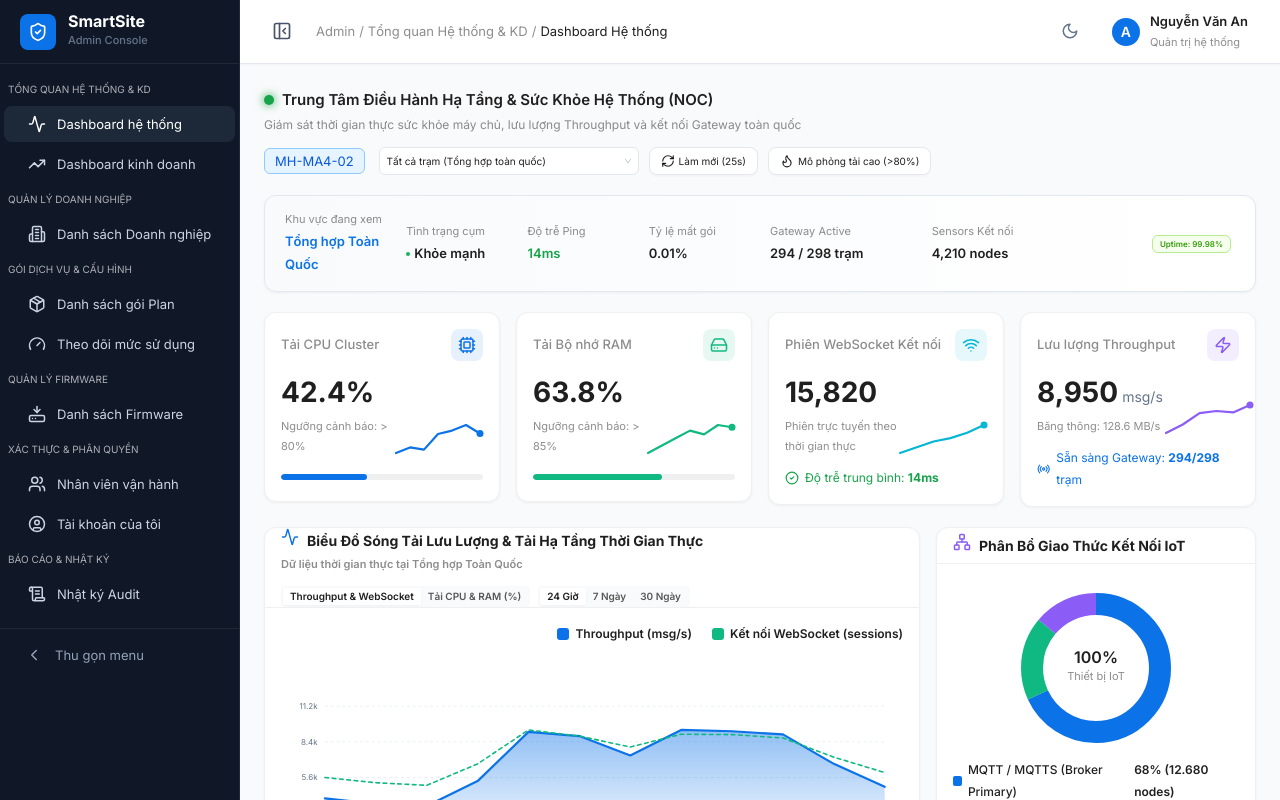
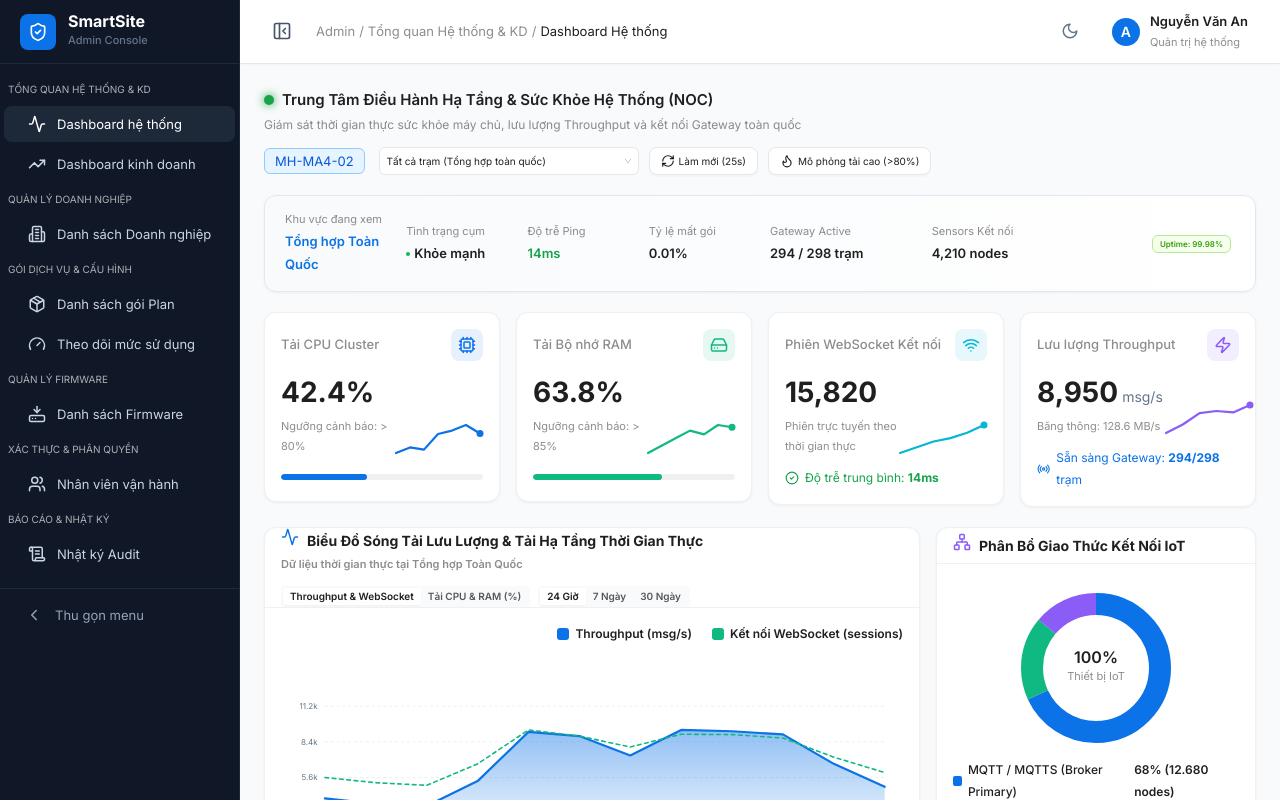
Before and after one commit to ruadepzai/Smartsite-IoT-Platform, a React (Vite) app: page /admin/dashboard/system in a window 1280 px wide. Shown: the top 800 px of the page. Built offline with nearby package versions, Linux system fonts and the light colour scheme; a web font is replaced by a local one.

Commit message:
style: polish AdminLayout padding

```diff
--- a/src/layouts/AdminLayout.jsx
+++ b/src/layouts/AdminLayout.jsx
@@ -246,11 +246,6 @@ export default function AdminLayout() {
           key: '/admin/employees',
           icon: <Users size={18} />,
           label: 'Nhân viên vận hành',
-        },
-        {
-          key: '/admin/my-account',
-          icon: <UserCircle size={18} />,
-          label: 'Tài khoản của tôi',
         },
       ],
     },
```
